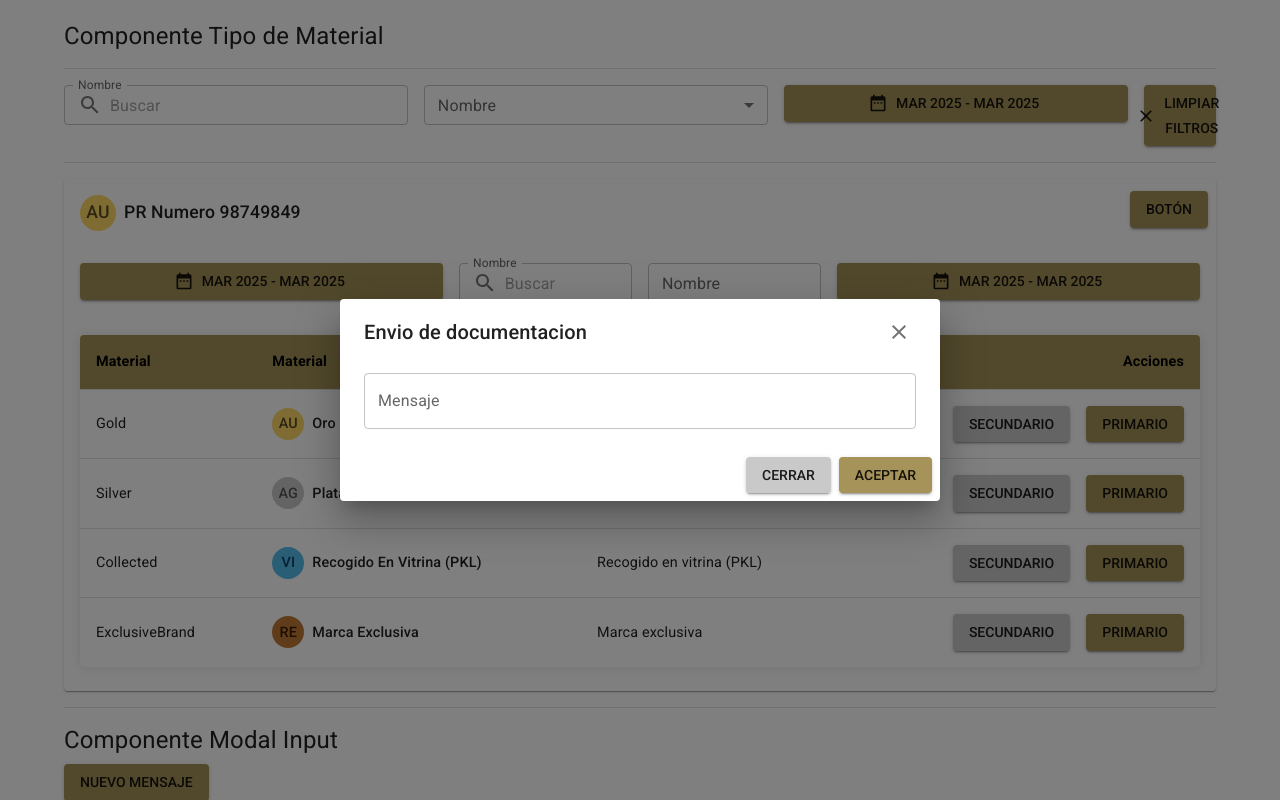
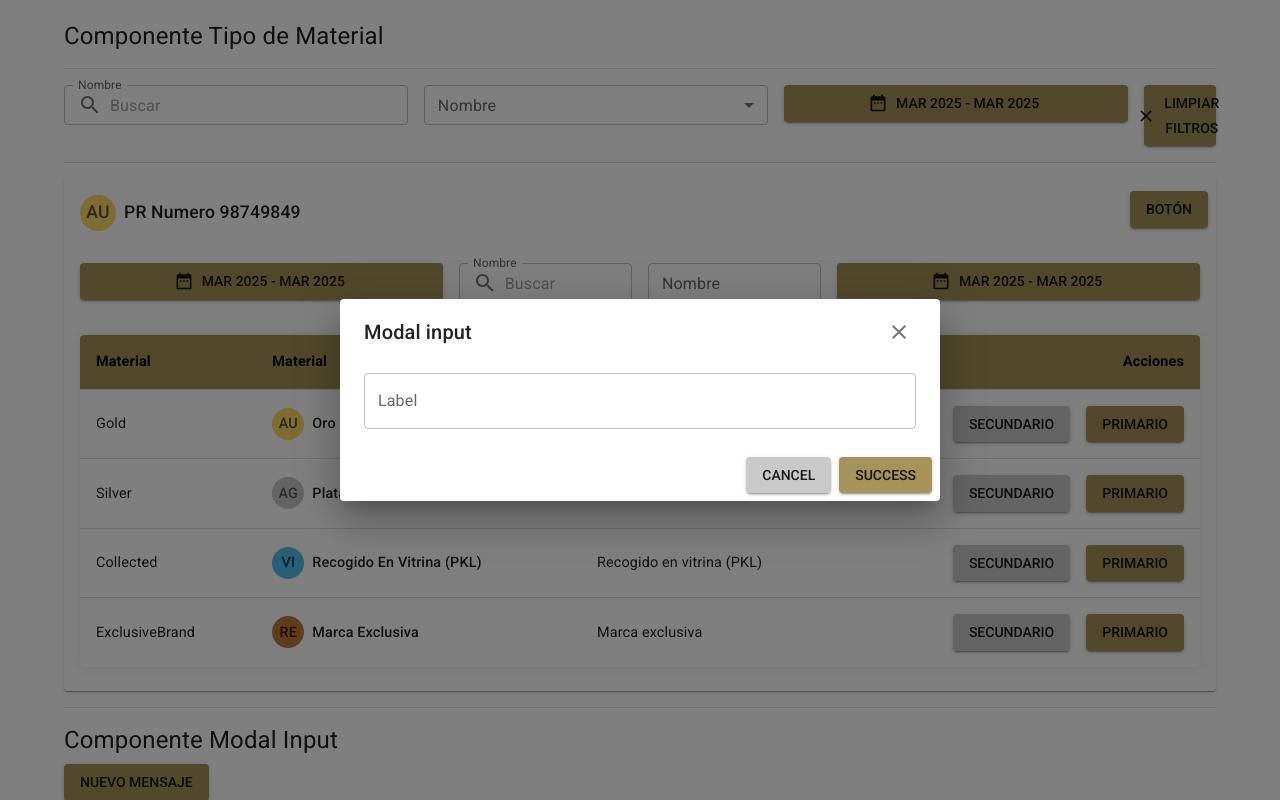
Before and after one commit to docentedev/mui-components, a React (Vite) app: page / in a window 1280 px wide. Both pictures are taken after a click on the button "NUEVO MENSAJE". Shown: the part 12-812 px from the top of the page. Built offline with nearby package versions, Linux system fonts and the light colour scheme.

Commit message:
fix: labels

```diff
--- a/src/components/modal-input/index.tsx
+++ b/src/components/modal-input/index.tsx
@@ -13,15 +13,15 @@ import Input from '../input';
 interface I18N {
   title: string;
   label: string;
-  succeesLabel: string;
-  cancelLabel: string;
+  success: string;
+  cancel: string;
 }
 
 const initialStateI18n: I18N = {
-  title: 'Envio de documentacion',
-  label: 'Mensaje',
-  succeesLabel: 'Aceptar',
-  cancelLabel: 'Cerrar',
+  title: 'Modal input',
+  label: 'Label',
+  success : 'Success',
+  cancel: 'cancel',
 };
 
 interface ModalInputIndexProps {
@@ -64,10 +64,10 @@ const ModalInput: React.FC<ModalInputIndexProps> = ({
       </DialogContent>
       <DialogActions>
         <Button onClick={onClose} variant="contained" color="secondary">
-          {lang.cancelLabel}
+          {lang.cancel}
         </Button>
         <Button onClick={onSuccess} variant="contained" color="primary">
-          {lang.succeesLabel}
+          {lang.success}
         </Button>
       </DialogActions>
     </Dialog>
```
Also changed, not shown: 1 other file (tests, documents, lock files or other folders).
